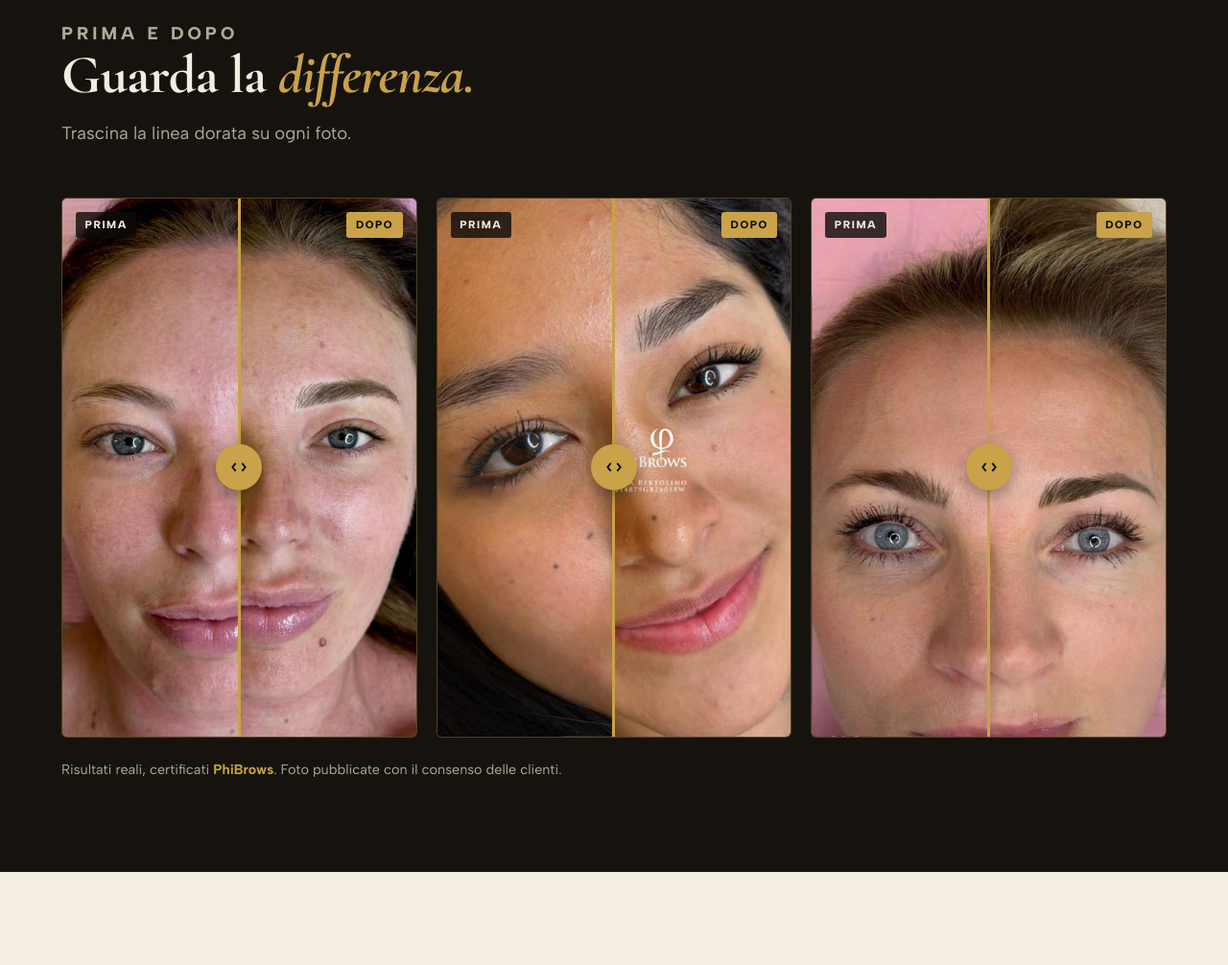
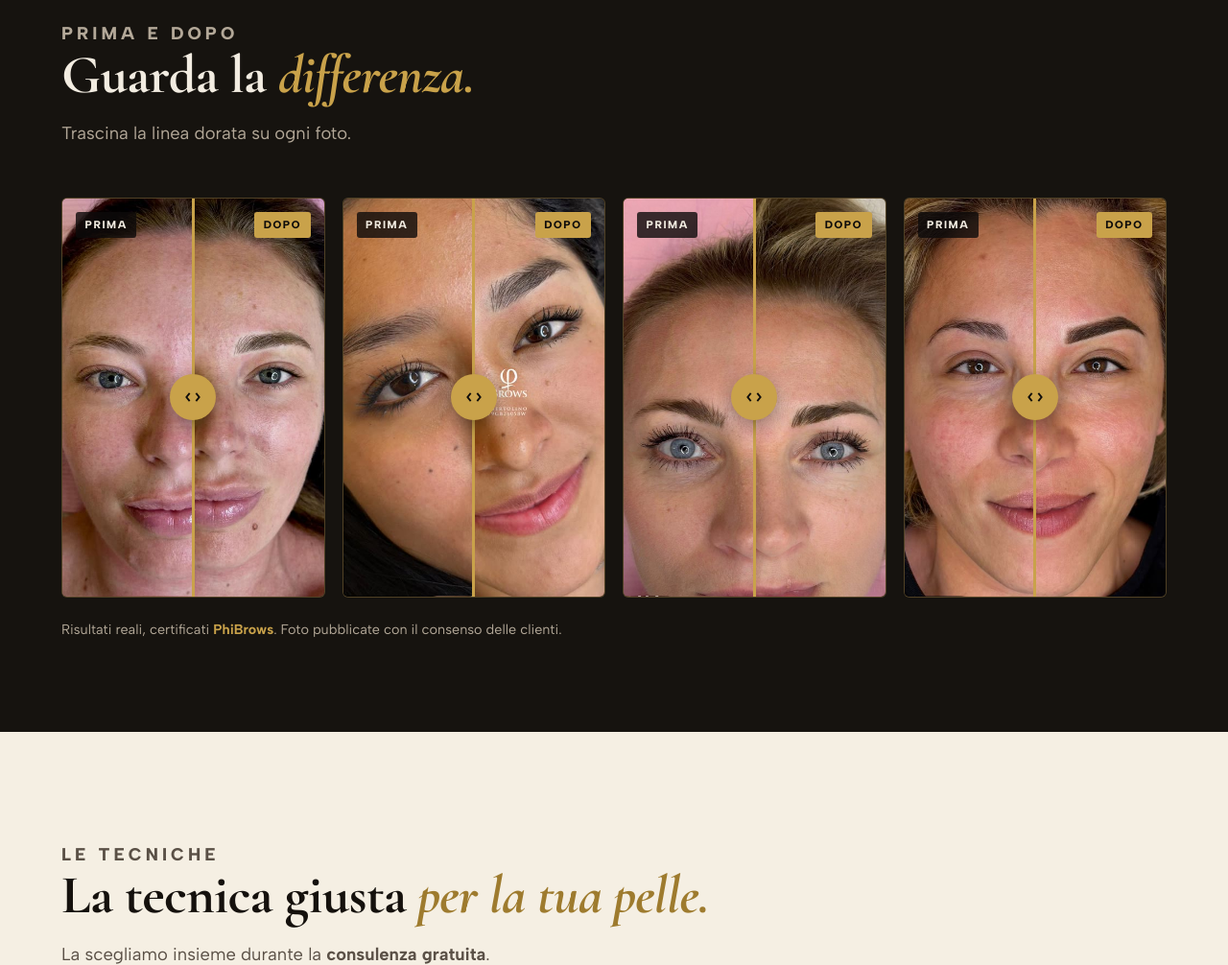
Before and after one commit to vannarellifabrizio-hash/giorgiana-landing, a plain HTML site: page index.html in a window 1280 px wide. Shown: the part 1260-2266 px from the top of the page at 96% size. Drawn offline with nearby package versions, Linux system fonts and the light colour scheme.

Commit message:
Aggiunge la quarta coppia prima/dopo
Co-Authored-By: Claude Opus 5.5 <noreply@anthropic.com>

```diff
--- a/index.html
+++ b/index.html
@@ -187,7 +187,7 @@ fbq('track', 'ViewContent');
   }
 
   /* ---- Prima e dopo ---- */
-  .gallery{display:grid; grid-template-columns:repeat(3,1fr); gap:20px;}
+  .gallery{display:grid; grid-template-columns:repeat(4,1fr); gap:18px;}
   .gallery figure{margin:0;}
   .ba-slider{
     --pos:50%; position:relative; aspect-ratio:480/729; border-radius:6px; overflow:hidden;
@@ -302,6 +302,7 @@ fbq('track', 'ViewContent');
 
   /* ---- Responsive ---- */
   @media (max-width:1024px){
+    .gallery{grid-template-columns:repeat(2,1fr);}
     .hero .wrap{grid-template-columns:1fr; gap:48px;}
     .services{grid-template-columns:repeat(2,1fr);}
     .steps{grid-template-columns:repeat(2,1fr); row-gap:40px;}
@@ -507,8 +508,8 @@ fbq('track', 'ViewContent');
         </figure>
         <figure>
           <div class="ba-slider" data-ba>
-            <div class="ba-img ba-after"><img src="img/caso5-dopo.jpg" width="480" height="729" loading="lazy" decoding="async" alt="Sopracciglia dopo il trattamento, caso 3"></div>
-            <div class="ba-img ba-before"><img src="img/caso5-prima.jpg" width="480" height="729" loading="lazy" decoding="async" alt="Sopracciglia prima del trattamento, caso 3"></div>
+            <div class="ba-img ba-after"><img src="img/caso5-dopo.jpg" width="480" height="729" loading="lazy" decoding="async" alt="Sopracciglia dopo il trattamento, caso 2"></div>
+            <div class="ba-img ba-before"><img src="img/caso5-prima.jpg" width="480" height="729" loading="lazy" decoding="async" alt="Sopracciglia prima del trattamento, caso 2"></div>
             <span class="ba-tag before">Prima</span>
             <span class="ba-tag after">Dopo</span>
             <div class="ba-divider"><div class="ba-handle" tabindex="0" role="slider" aria-label="Trascina per confrontare prima e dopo" aria-valuemin="0" aria-valuemax="100" aria-valuenow="50"><svg viewBox="0 0 24 24" fill="none" stroke="currentColor" stroke-width="2.2"><path d="M8 7l-4 5 4 5M16 7l4 5-4 5"/></svg></div></div>
@@ -516,8 +517,17 @@ fbq('track', 'ViewContent');
         </figure>
         <figure>
           <div class="ba-slider ba-focus-low" data-ba>
-            <div class="ba-img ba-after"><img src="img/caso2-dopo.jpg" width="480" height="729" loading="lazy" decoding="async" alt="Sopracciglia dopo il trattamento, caso 2"></div>
-            <div class="ba-img ba-before"><img src="img/caso2-prima.jpg" width="480" height="729" loading="lazy" decoding="async" alt="Sopracciglia prima del trattamento, caso 2"></div>
+            <div class="ba-img ba-after"><img src="img/caso2-dopo.jpg" width="480" height="729" loading="lazy" decoding="async" alt="Sopracciglia dopo il trattamento, caso 3"></div>
+            <div class="ba-img ba-before"><img src="img/caso2-prima.jpg" width="480" height="729" loading="lazy" decoding="async" alt="Sopracciglia prima del trattamento, caso 3"></div>
+            <span class="ba-tag before">Prima</span>
+            <span class="ba-tag after">Dopo</span>
+            <div class="ba-divider"><div class="ba-handle" tabindex="0" role="slider" aria-label="Trascina per confrontare prima e dopo" aria-valuemin="0" aria-valuemax="100" aria-valuenow="50"><svg viewBox="0 0 24 24" fill="none" stroke="currentColor" stroke-width="2.2"><path d="M8 7l-4 5 4 5M16 7l4 5-4 5"/></svg></div></div>
+          </div>
+        </figure>
+        <figure>
+          <div class="ba-slider" data-ba>
+            <div class="ba-img ba-after"><img src="img/caso6-dopo.jpg" width="480" height="729" loading="lazy" decoding="async" alt="Sopracciglia dopo il trattamento, caso 4"></div>
+            <div class="ba-img ba-before"><img src="img/caso6-prima.jpg" width="480" height="729" loading="lazy" decoding="async" alt="Sopracciglia prima del trattamento, caso 4"></div>
             <span class="ba-tag before">Prima</span>
             <span class="ba-tag after">Dopo</span>
             <div class="ba-divider"><div class="ba-handle" tabindex="0" role="slider" aria-label="Trascina per confrontare prima e dopo" aria-valuemin="0" aria-valuemax="100" aria-valuenow="50"><svg viewBox="0 0 24 24" fill="none" stroke="currentColor" stroke-width="2.2"><path d="M8 7l-4 5 4 5M16 7l4 5-4 5"/></svg></div></div>
```
Also changed, not shown: img/caso6-dopo.jpg (added), img/caso6-prima.jpg (added).
